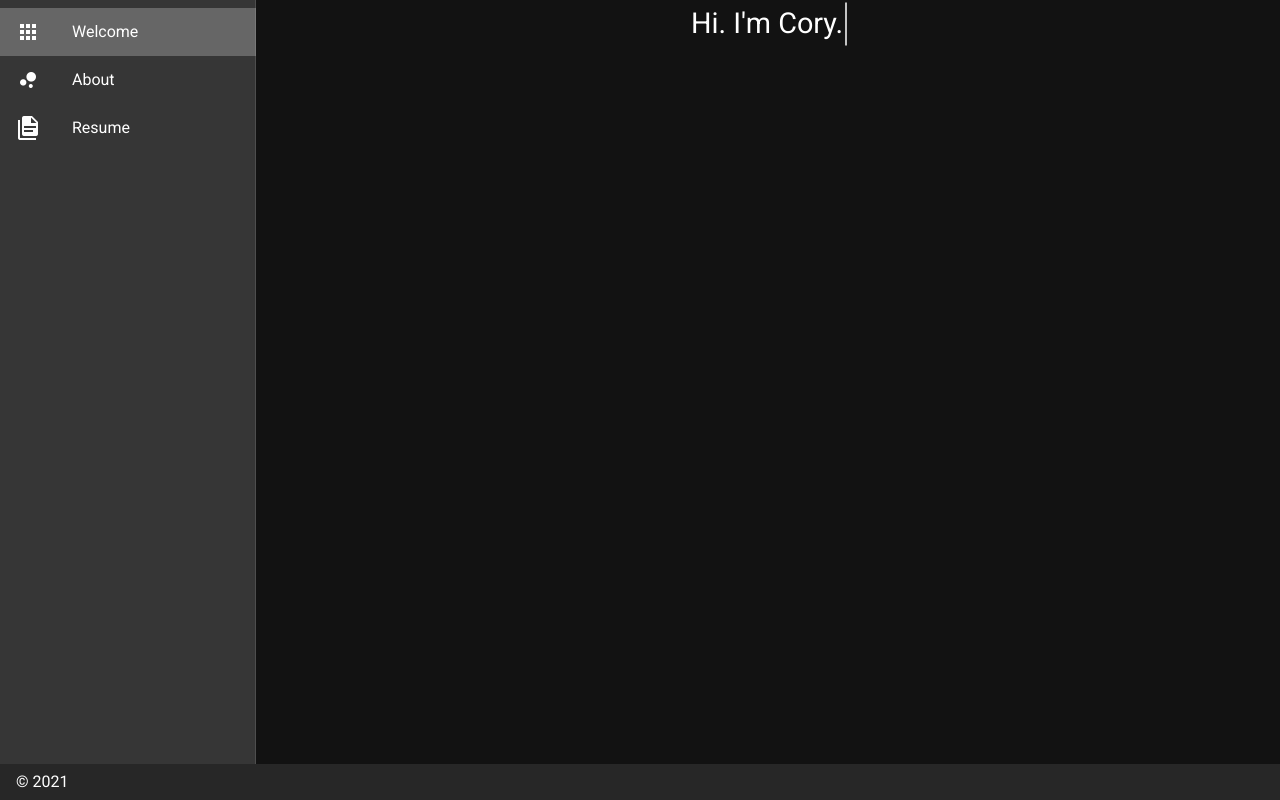
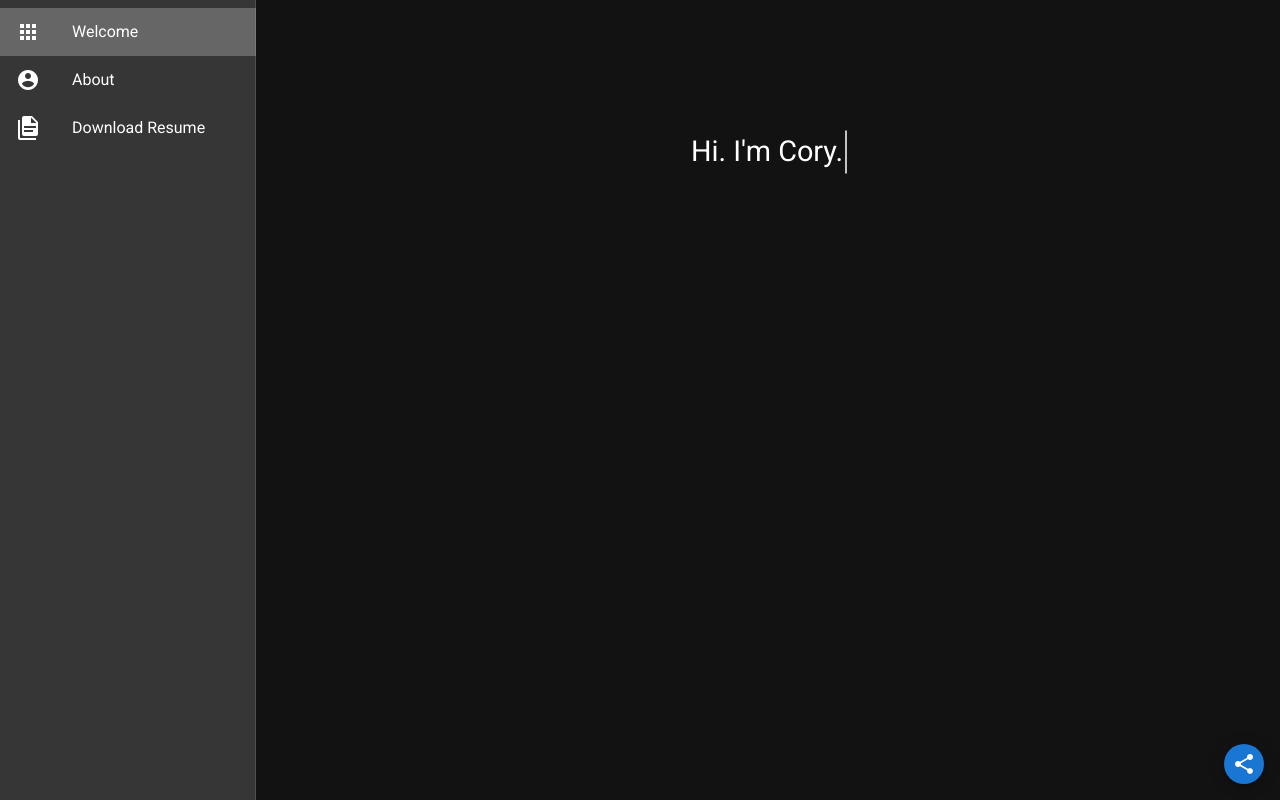
Before and after one commit to cwil751/nuxt-vuetify, a Nuxt app: page / in a window 1280 px wide. Built offline with nearby package versions, Linux system fonts and the light colour scheme.

Commit message:
Added Social Button

```diff
--- a/layouts/default.vue
+++ b/layouts/default.vue
@@ -14,7 +14,6 @@
           :to="item.to"
           router
           exact
-
         >
           <v-list-item-action>
             <v-icon>{{ item.icon }}</v-icon>
@@ -25,8 +24,6 @@
         </v-list-item>
       </v-list>
     </v-navigation-drawer>
-
-
       <v-container>
         <div class="rtl d-md-none">
           <v-btn fab small fixed top dark >
@@ -34,19 +31,61 @@
          </v-btn>
         </div>
       </v-container>
-
     <v-main>
       <v-container>
         <nuxt />
       </v-container>
     </v-main>
 
-    <v-footer
-      :absolute="!fixed"
-      app
-    >
-      <span>&copy; {{ new Date().getFullYear() }}</span>
-    </v-footer>
+      <v-speed-dial
+        v-model="dialShare"
+        absolute
+        right
+        bottom
+        direction="left"
+        open-on-hover
+      >
+        <template v-slot:activator>
+          <v-btn fab bottom small color="primary">
+            <v-icon v-if="dialShare">mdi-close</v-icon>
+            <v-icon v-else>mdi-share-variant</v-icon>
+          </v-btn>
+        </template>
+        <v-btn
+          dark
+          fab
+          bottom
+          color="green"
+          small
+          :href="'https://github.com/cwil751'"
+          target="_blank"
+        >
+          <v-icon>mdi-github</v-icon>
+        </v-btn>
+        <v-btn
+          dark
+          fab
+          bottom
+          color="green"
+          small
+          :href="'https://twitter.com/cwil751'"
+          target="_blank"
+        >
+          <v-icon>mdi-twitter</v-icon>
+        </v-btn>
+        <v-btn
+          dark
+          fab
+          bottom
+          color="green"
+          small
+          :href="'https://www.linkedin.com/in/cory-wilson-a9a571150/'"
+          target="_blank"
+        >
+          <v-icon>mdi-linkedin</v-icon>
+        </v-btn>
+      </v-speed-dial>
+
   </v-app>
 </template>
 
@@ -64,14 +103,14 @@ export default {
           to: '/'
         },
         {
-          icon: 'mdi-chart-bubble',
+          icon: 'mdi-account-circle',
           title: 'About',
           to: '/about'
         },
         {
           icon: 'mdi-file-document-multiple',
-          title: 'Resume',
-          to: '/resume'
+          title: 'Download Resume',
+          to: 'resume'
         }
       ],
       miniVariant: false,
--- a/nuxt.config.js
+++ b/nuxt.config.js
@@ -22,11 +22,12 @@ export default {
   },
 
   // Global CSS: https://go.nuxtjs.dev/config-css
-  css: [
+  css: ["@mdi/font/css/materialdesignicons.css"
   ],
 
   // Plugins to run before rendering page: https://go.nuxtjs.dev/config-plugins
   plugins: [
+    { src: '~/plugins/vue-pdf.js', ssr: false },
   ],
 
   // Auto import components: https://go.nuxtjs.dev/config-components
@@ -73,5 +74,6 @@ export default {
 
   // Build Configuration: https://go.nuxtjs.dev/config-build
   build: {
+
   }
 }
--- a/package.json
+++ b/package.json
@@ -9,8 +9,10 @@
     "generate": "nuxt generate"
   },
   "dependencies": {
+    "@mdi/font": "^5.9.55",
     "@nuxtjs/pwa": "^3.3.5",
     "core-js": "^3.8.3",
+    "import": "0.0.6",
     "nuxt": "^2.14.12",
     "vue-pdf": "^4.2.0"
   },
--- a/pages/index.vue
+++ b/pages/index.vue
@@ -1,10 +1,11 @@
 <template>
   <v-row justify="center" align="center">
+    <v-col class="test-pad">
+      <div class="text-center">
+        <p class="line-1 anim-typewriter">Hi. I'm Cory.</p>
+      </div>
+    </v-col>
 
-      <div class="text-center">
-      </div>
-
-        <p class="line-1 anim-typewriter">Hi. I'm Cory.</p>
 
 
   </v-row>
@@ -21,6 +22,9 @@ export default {
 </script>
 
 <style scoped>
+.test-pad{
+  padding-top: 8em;
+}
 html{
   min-height: 100%;
   overflow: hidden;
@@ -29,7 +33,7 @@ body{
   height: calc(100vh - 8em);
   padding: 4em;
   color: rgba(255,255,255,.75);
-  font-family: 'Anonymous Pro', monospace;
+  font-family: monospace;
   background-color: rgb(25,25,25);
 }
 .line-1{
@@ -47,7 +51,7 @@ body{
 
 /* Animation */
 .anim-typewriter{
-  animation: typewriter 4s steps(44) 1s 1 normal both,
+  animation: typewriter 2s steps(60) 1s 1 normal both,
              blinkTextCursor 500ms steps(44) infinite normal;
 }
 @keyframes typewriter{
--- a/pages/resume.vue
+++ b/pages/resume.vue
@@ -1,14 +1,36 @@
 <template>
-<pdf
-    src='./static/resume.pdf'></pdf>
+<v-row>
+    <v-col class="text-center">
+<h3>Cory Wilson</h3>
+<h4>Mountain City, TN 37683</h4>
+<h4>gwizard202@gmail.com</h4>
+<h4>(423) 483-5287</h4>
+
+<p strong>Work Experience</p>
+
+<p>Skills</p>
+<ul>
+<li>Proficient: HTML, CSS, JavaScript, Node.JS, SQL, Microsoft Office Suite, Python, R, SAS</li>
+<li>Working Knowledge: ASP.Net Core, React, C#, Ruby, Source Control</li>
+<li>Desktop Support</li>
+<li>Help Desk</li>
+<li>Network Support</li>
+<li>Information Technology</li>
+<li>APIs</li>
+<li>Git</li>
+<li>MySQL (4 years)</li>
+<li>Linux</li>
+<li>Microsoft Excel</li>
+<li>IT Support</li>
+<li>Customer Service</li>
+<li>User Interface (UI) design</li>
+<li>Bootstrap</li>
+<li>GitHub (3 years)</li>
+<li>Data Analysis Skills (1 year)</li>
+<li>SQL (4 years)</li>
+<li>Microsoft SQL Server</li>
+<li>SQL Server Management Studio</li>
+</ul>
+</v-col>
+</v-row>
 </template>
-
-<script>
-import pdf from 'vue-pdf'
-
-export default {
-  components: {
-    pdf
-  }
-}
-</script>
--- /dev/null
+++ b/plugins/vue-pdf.js
@@ -0,0 +1,4 @@
+import Vue from 'vue'
+import pdf from "vue-pdf";
+
+Vue.component('pdf', pdf)
```
Also changed, not shown: 1 other file (tests, documents, lock files or other folders).
